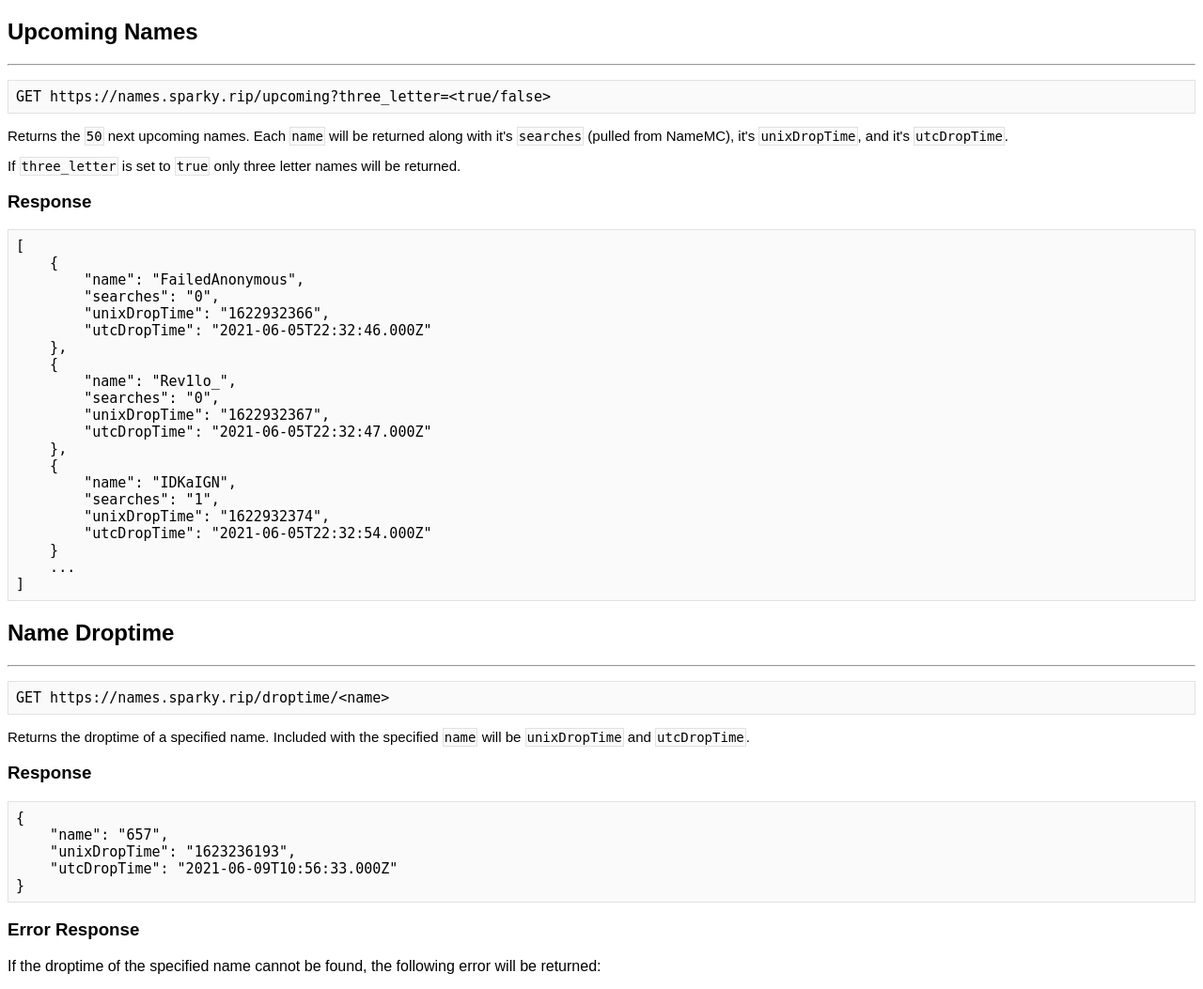
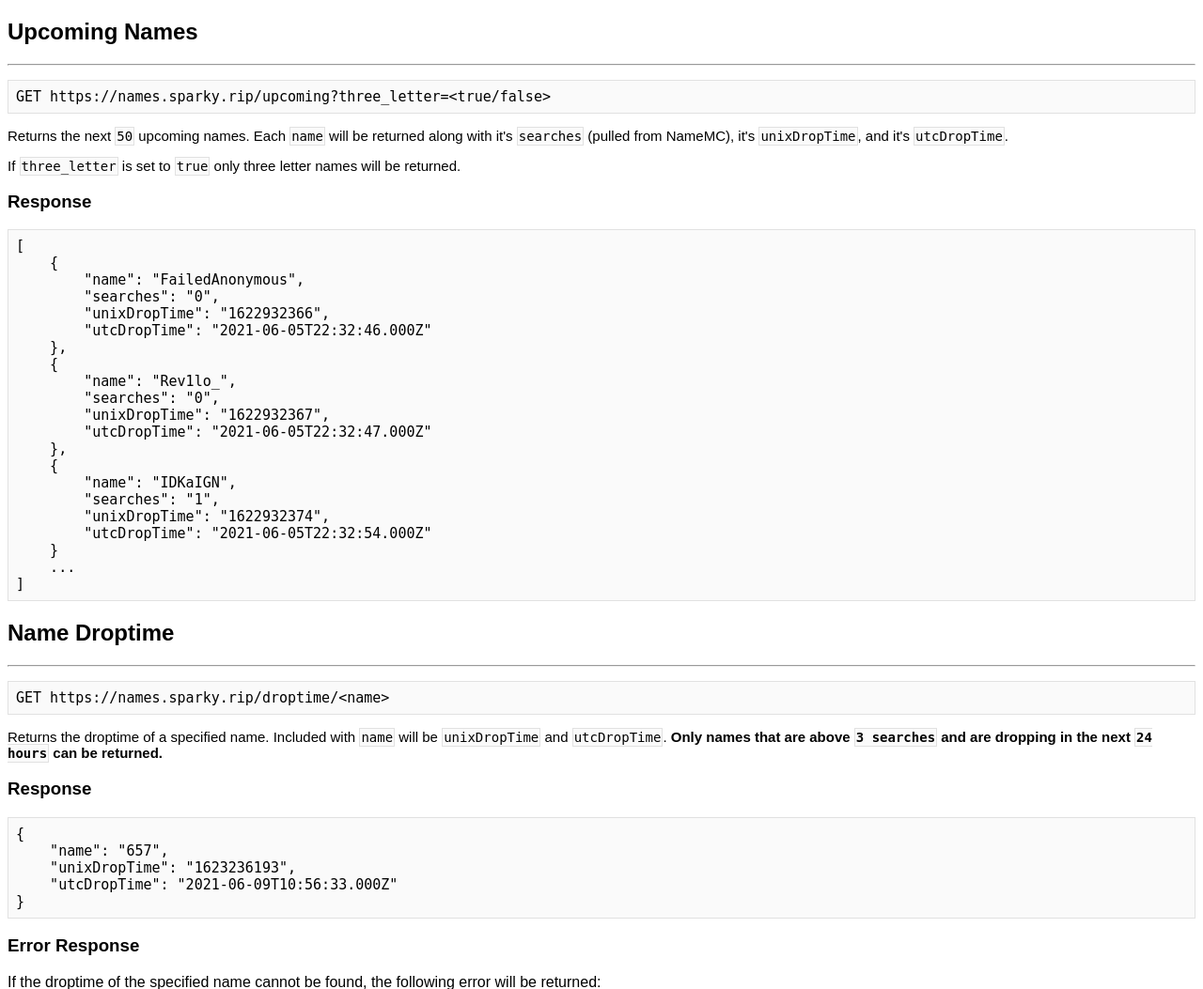
Before and after one commit to cyberseckenny/sparky-api, a Flask app: page /docs/ in a window 1280 px wide. Shown: the top 1053 px of the page at 94% size. Run offline with Flask 2, Linux system fonts and the light colour scheme.

Commit message:
Added new information to docs about what names can be requested for droptime

```diff
--- a/flask/app/templates/docs.html
+++ b/flask/app/templates/docs.html
@@ -32,7 +32,7 @@
   <hr>
   </hr>
   <pre>GET https://names.sparky.rip/upcoming?three_letter=&lttrue/false&gt</pre>
-  <p>Returns the <code>50</code> next upcoming names. Each <code>name</code> will be returned along with it's <code>searches</code> (pulled from NameMC), it's <code>unixDropTime</code>, and it's <code>utcDropTime</code>.</p>
+  <p>Returns the next <code>50</code> upcoming names. Each <code>name</code> will be returned along with it's <code>searches</code> (pulled from NameMC), it's <code>unixDropTime</code>, and it's <code>utcDropTime</code>.</p>
   <p>If <code>three_letter</code> is set to <code>true</code> only three letter names will be returned.</p>
   <h3>Response</h3>
   <pre>[
@@ -60,7 +60,7 @@
   <hr>
   </hr>
   <pre>GET https://names.sparky.rip/droptime/&ltname&gt</pre>
-  <p>Returns the droptime of a specified name. Included with the specified <code>name</code> will be <code>unixDropTime</code> and <code>utcDropTime</code>.</p>
+  <p>Returns the droptime of a specified name. Included with <code>name</code> will be <code>unixDropTime</code> and <code>utcDropTime</code>. <b>Only names that are above <code>3 searches</code> and are dropping in the next <code>24 hours</code> can be returned.</b> </p>
   <h3>Response</h3>
   <pre>{
     "name": "657",
```
